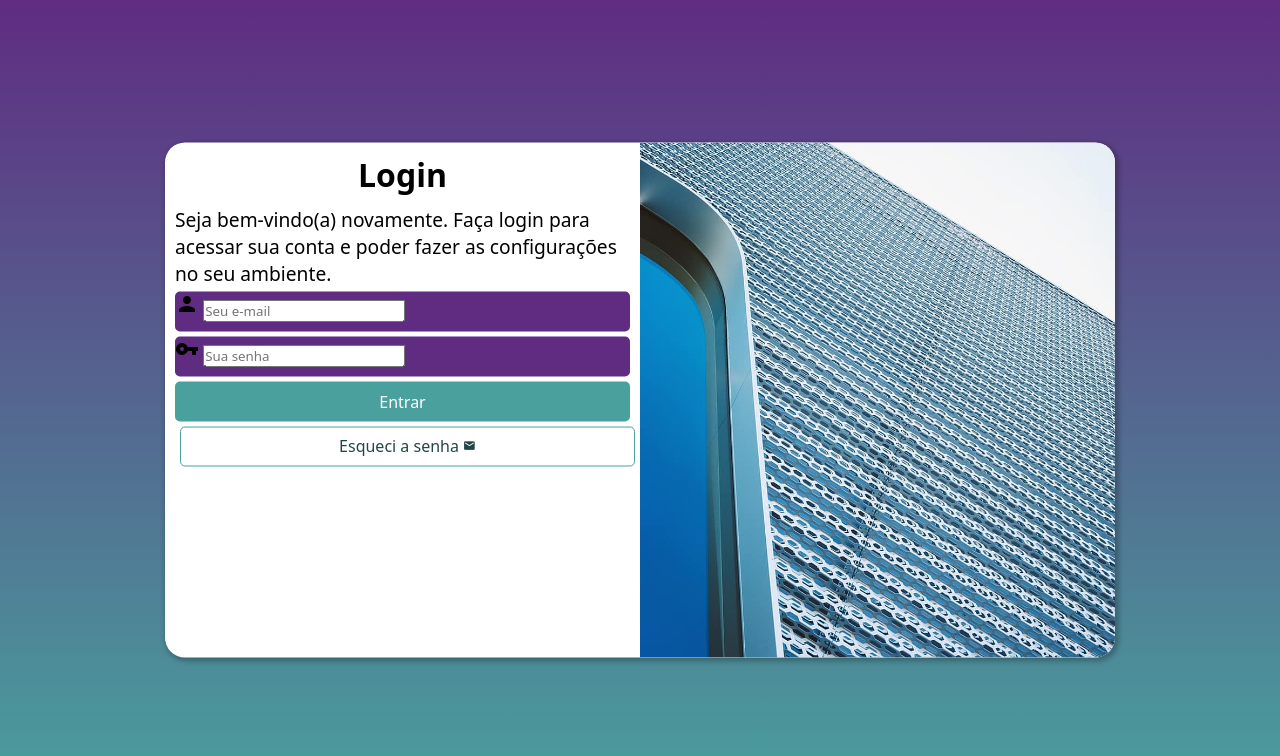
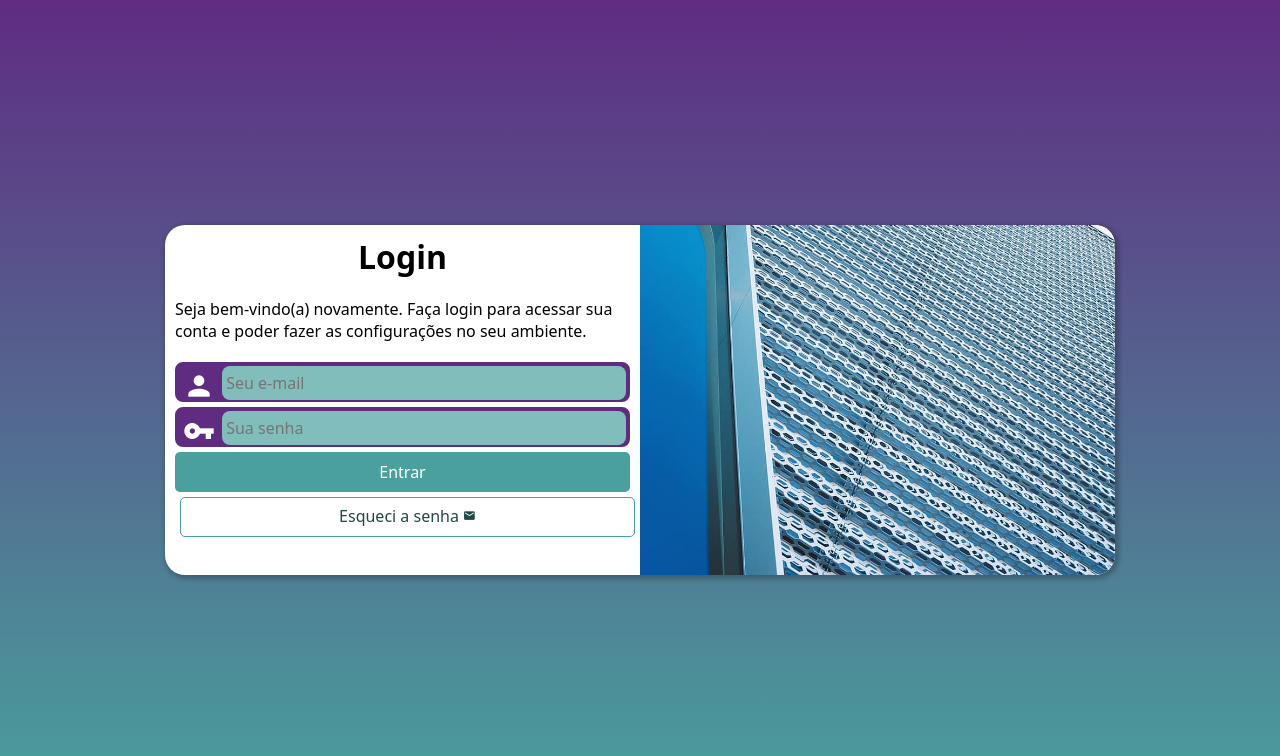
Before and after one commit to ghenriqf/projeto-login, a plain HTML site: page index.html in a window 1280 px wide. Drawn offline with Linux system fonts and the light colour scheme.

Commit message:
Finaliza projeto

```diff
--- a/index.html
+++ b/index.html
@@ -1,40 +1,56 @@
 <!DOCTYPE html>
 <html lang="pt-br">
   <head>
-    <meta charset="UTF-8">
-    <meta name="viewport" content="width=device-width, initial-scale=1.0">
+    <meta charset="UTF-8" />
+    <meta name="viewport" content="width=device-width, initial-scale=1.0" />
     <title>Login</title>
-    <link href="https://fonts.googleapis.com/icon?family=Material+Icons" rel="stylesheet">
-    <link rel="stylesheet" href="styles/style.css" media="all">
-    <link rel="stylesheet" href="/styles/media-query.css">
+    <link
+      href="https://fonts.googleapis.com/icon?family=Material+Icons"
+      rel="stylesheet"
+    />
+    <link rel="stylesheet" href="styles/style.css" media="all" />
+    <link rel="stylesheet" href="/styles/media-query.css" />
   </head>
   <body>
     <main>
       <section id="login">
-                <div id="img">
-
-                </div>
+        <div id="img"></div>
         <div id="formulario">
           <h1>Login</h1>
           <p>
-                        Seja bem-vindo(a) novamente. Faça login para acessar sua conta e poder fazer as configurações no seu ambiente.
+            Seja bem-vindo(a) novamente. Faça login para acessar sua conta e
+            poder fazer as configurações no seu ambiente.
           </p>
           <form action="cadastro.js" method="post" autocomplete="on">
             <div class="campo">
               <span class="material-icons">person</span>
-                            <input type="email" id="iemail" placeholder="Seu e-mail" autocomplete="email" required maxlength="30">
+              <input
+                type="email"
+                id="iemail"
+                placeholder="Seu e-mail"
+                autocomplete="email"
+                required
+                maxlength="30"
+              />
               <label for="iemail">Login</label>
             </div>
             <div class="campo">
               <span class="material-icons">vpn_key</span>
-                            <input type="password" id="ipass" placeholder="Sua senha" autocomplete="current-password" required minlength="8" maxlength="30">
+              <input
+                type="password"
+                id="ipass"
+                placeholder="Sua senha"
+                autocomplete="current-password"
+                required
+                minlength="8"
+                maxlength="30"
+              />
               <label for="ipass">Senha</label>
             </div>
-                        <input type="submit" value="Entrar">
+            <input type="submit" value="Entrar" />
             <a href="esqueci.html" class="botao">
               Esqueci a senha <span class="material-icons">mail</span>
             </a>
-
           </form>
         </div>
       </section>
--- a/styles/media-query.css
+++ b/styles/media-query.css
@@ -1,14 +1,13 @@
 @charset "UTF-8";
 
-
-@media screen and (min-width: 768px) and (max-width: 992px){
-
+@media screen and (min-width: 768px) and (max-width: 992px) {
   body {
     background-image: linear-gradient(to top, #49a09d, #5f2c82);
   }
 
   #login {
     width: 80vw;
+    height: 280px;
   }
 
   #login > #img {
@@ -21,17 +20,16 @@
     float: right;
     width: 70%;
   }
-
 }
 
 @media screen and (min-width: 992px) {
-
   body {
     background-image: linear-gradient(to top, #49a09d, #5f2c82);
   }
 
   #login {
     width: 950px;
+    height: 350px;
   }
 
   #login > #img {
@@ -50,6 +48,7 @@
   }
 
   #formulario > p {
-    font-size: 1.2em;
+    font-size: 1em;
+    margin: 20px 0px;
   }
 }
--- a/styles/style.css
+++ b/styles/style.css
@@ -4,10 +4,12 @@
   padding: 0px;
   margin: 0px;
   box-sizing: border-box;
-    font-family: system-ui, -apple-system, BlinkMacSystemFont, 'Segoe UI', Roboto, Oxygen, Ubuntu, Cantarell, 'Open Sans', 'Helvetica Neue', sans-serif;
+  font-family: system-ui, -apple-system, BlinkMacSystemFont, "Segoe UI", Roboto,
+    Oxygen, Ubuntu, Cantarell, "Open Sans", "Helvetica Neue", sans-serif;
 }
 
-body, html {
+body,
+html {
   background-color: blueviolet;
   font-family: Arial, Helvetica, sans-serif;
 }
@@ -24,14 +26,13 @@ main {
   height: 515px;
   border-radius: 20px;
   box-shadow: 2px 2px 5px 2px rgba(0, 0, 0, 0.253);
-
   overflow: hidden;
   position: absolute;
   top: 50%;
   left: 50%;
-    transform: translate(-50%,-50%);
-    transition: width .3s, heigth .3s;
+  transition: width 0.3s, heigth 0.3s;
   transition-timing-function: ease;
+  transform: translate(-50%, -50%);
 }
 
 #login > #img {
@@ -42,7 +43,7 @@ main {
   background-position: left bottom;
 }
 
-#login > #formulario  {
+#login > #formulario {
   display: block;
   padding: 10px;
 }
@@ -53,10 +54,10 @@ main {
 }
 
 #formulario > p {
-    font-size: .8em;
+  font-size: 0.8em;
 }
 
-form > input[type=submit] {
+form > input[type="submit"] {
   display: block;
   font-size: 1em;
   width: 100%;
@@ -70,7 +71,8 @@ form > input[type=submit] {
 form > .campo {
   background-color: #5f2c82;
   height: 40px;
-    border-radius: 5px;
+  border: 3px solid #5f2c82;
+  border-radius: 8px;
   margin: 5px 0px;
 }
 
@@ -78,7 +80,29 @@ form > .campo {
   display: none;
 }
 
-form > input[type=submit]:hover {
+.campo > input {
+  background-color: #81bdbb;
+  font-size: 1em;
+  width: calc(100% - 45px);
+  height: 100%;
+  border: 0px;
+  border-radius: 8px;
+  padding: 4px;
+  transform: translateY(-13px);
+}
+
+.campo > input:focus-within {
+  background-color: white;
+}
+
+.campo > span {
+  color: white;
+  font-size: 2em;
+  width: 40px;
+  padding: 5px;
+}
+
+form > input[type="submit"]:hover {
   background-color: #377976;
   cursor: pointer;
 }
@@ -98,10 +122,10 @@ form > .botao {
   color: #204745;
 }
 
-form > .botao:hover{
+form > .botao:hover {
   background-color: #49a09d;
 }
 
 form > .botao > span {
-    font-size: .8em;
+  font-size: 0.8em;
 }
```
Lines whose indentation alone changed are shown as unchanged.
